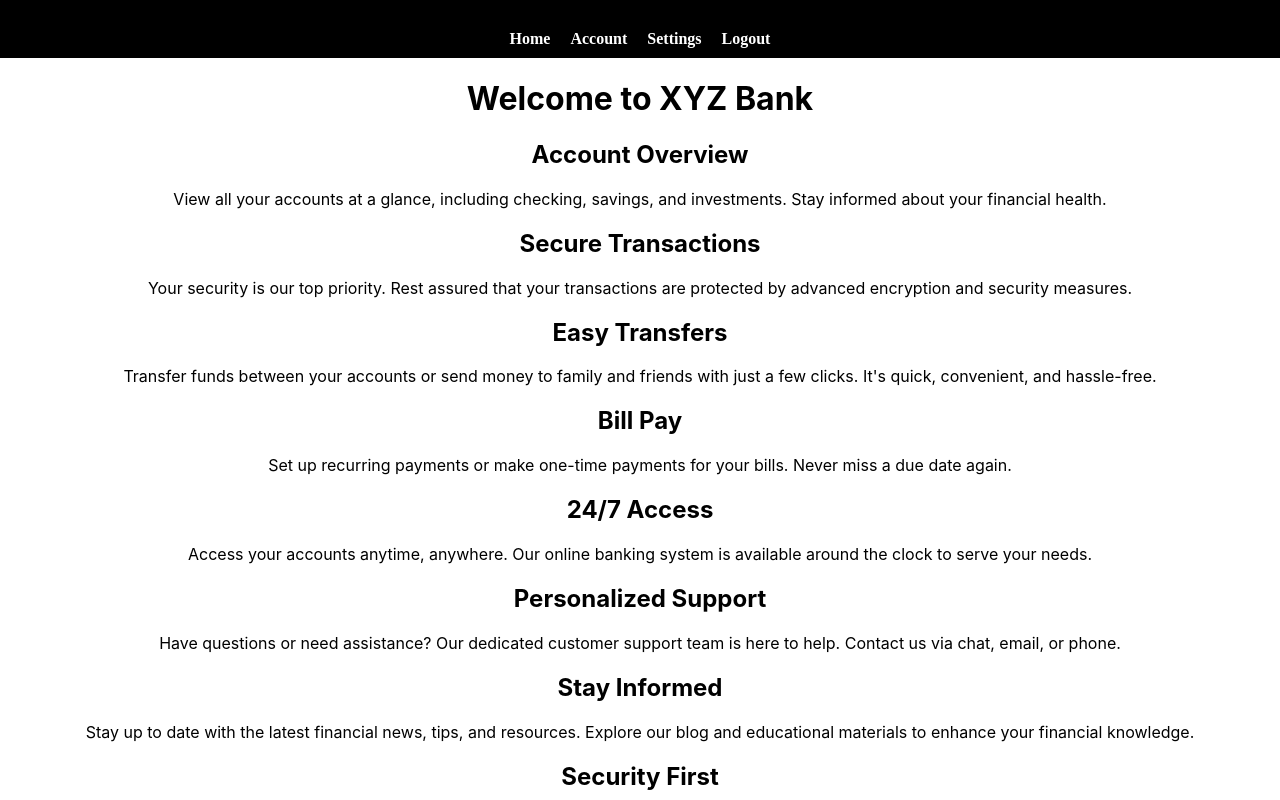
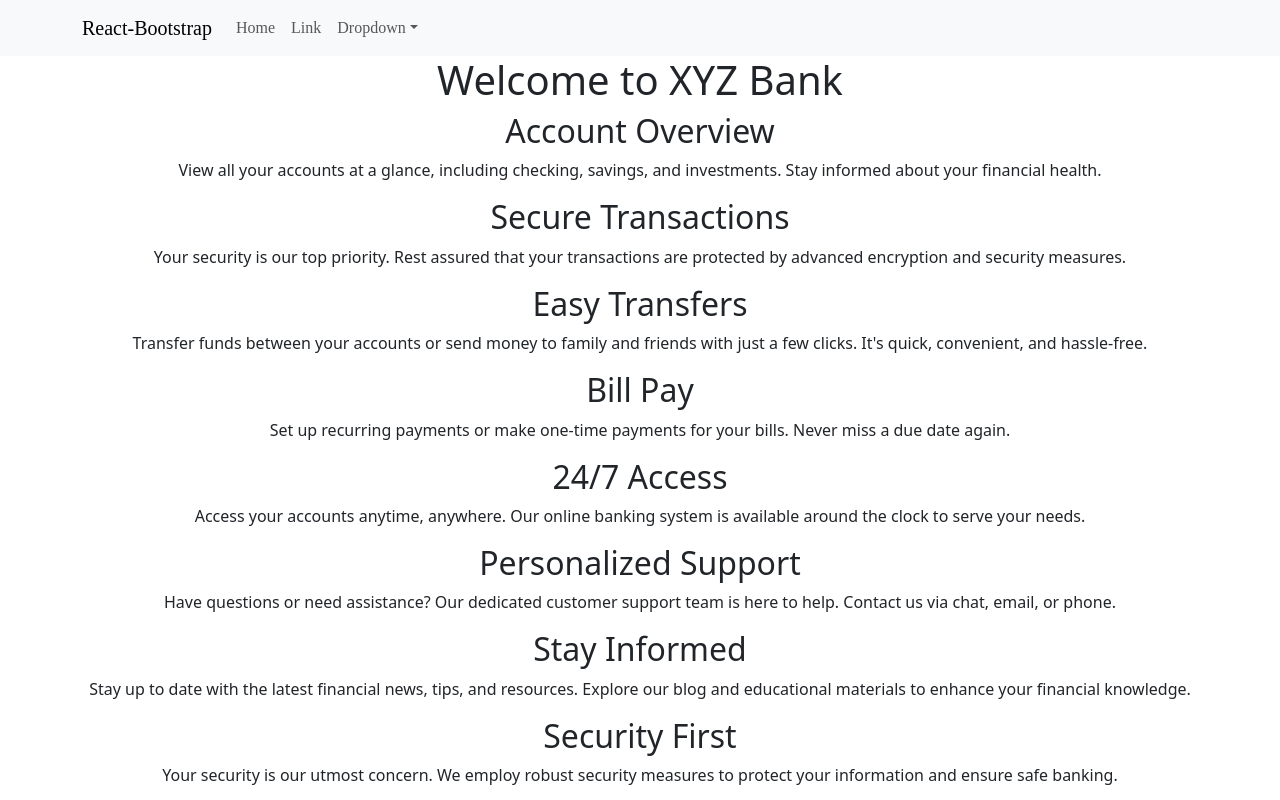
Before and after one commit to JoeG67/Banking-System, a React (Create React App) app: page /home in a window 1280 px wide. Shown: the top 800 px of the page. Built offline with nearby package versions, Linux system fonts and the light colour scheme.

Commit message:
Added React Bootstrap in to optimize CSS customization

```diff
--- a/package.json
+++ b/package.json
@@ -6,7 +6,10 @@
     "@testing-library/jest-dom": "^5.17.0",
     "@testing-library/react": "^13.4.0",
     "@testing-library/user-event": "^13.5.0",
+    "bootstrap": "^5.3.2",
     "react": "^18.2.0",
+    "react-bootstrap": "^2.8.0",
+    "react-bootstrap-validation": "^0.1.11",
     "react-dom": "^18.2.0",
     "react-router-dom": "^6.16.0",
     "react-scripts": "5.0.1",
--- a/src/Home.jsx
+++ b/src/Home.jsx
@@ -1,7 +1,13 @@
 import React, { useState } from "react";
+import Button from 'react-bootstrap/Button';
+import Container from 'react-bootstrap/Container';
+import Nav from 'react-bootstrap/Nav';
+import Navbar from 'react-bootstrap/Navbar';
+import NavDropdown from 'react-bootstrap/NavDropdown';
 import ReactDOM from "react-dom";
 import { Link } from 'react-router-dom'; // Import Link for navigation
 import "./App.scss";
+import 'bootstrap/dist/css/bootstrap.css';
 
 const handleLogout = () => {
   // Perform logout logic (e.g., clearing authentication tokens)
@@ -15,10 +21,7 @@
 function Home() {
     return(
       <div>
-      <nav class="navbar navbar-expand-lg bg-light">
-
-</nav>
-      <nav>
+      {/* <nav class="navbar navbar-expand-lg bg-light">
         <ul>
           <li>
             <Link to="/home">Home</Link>
@@ -30,13 +33,34 @@
             <Link to="/dashboard">Settings</Link>
           </li>
           <li>
-          <Link to="/">Logout</Link>
+          <Link to="/"><Button type="logout">Logout</Button></Link>
           </li>
-          {/* Add more navigation links as needed */}
         </ul>
-      </nav>
+      </nav> */}
+      <Navbar expand="lg" className="bg-body-tertiary">
+      <Container>
+        <Navbar.Brand href="#home">React-Bootstrap</Navbar.Brand>
+        <Navbar.Toggle aria-controls="basic-navbar-nav" />
+        <Navbar.Collapse id="basic-navbar-nav">
+          <Nav className="me-auto">
+            <Nav.Link href="#home">Home</Nav.Link>
+            <Nav.Link href="#link">Link</Nav.Link>
+            <NavDropdown title="Dropdown" id="basic-nav-dropdown">
+              <NavDropdown.Item href="#action/3.1">Action</NavDropdown.Item>
+              <NavDropdown.Item href="#action/3.2">
+                Another action
+              </NavDropdown.Item>
+              <NavDropdown.Item href="#action/3.3">Something</NavDropdown.Item>
+              <NavDropdown.Divider />
+              <NavDropdown.Item href="#action/3.4">
+                Separated link
+              </NavDropdown.Item>
+            </NavDropdown>
+          </Nav>
+        </Navbar.Collapse>
+      </Container>
+    </Navbar>
 
-      {/* Content */}
       <div class="content">
       <header>
         <h1>Welcome to XYZ Bank</h1>
@@ -91,8 +115,6 @@
     <footer>
         <p>&copy; 2023 XYZ Bank. All rights reserved.</p>
     </footer>
-
-        {/* Logout Button */}
       </div>
     </div>
   );
--- a/src/Login.js
+++ b/src/Login.js
@@ -4,7 +4,7 @@
 import "./App.scss";
 
 function App() {
-  // React States
+  // React States(Ensures that stuff like the email, password and error messages can be validated)
   const [email, setEmail] = useState('');
   const [password, setPassword] = useState('');
   const [errorMessage, setErrorMessage] = useState('');
@@ -23,15 +23,15 @@
 
 
   const handleLogin = () => {
-    // Simple form validation (replace with your validation logic)
+    // Simple form validation (replace with validation logic)
     if (email === '' || password === '') {
       setErrorMessage(alert('Username and password must be filled. Please try again.'));
     } else {
-      // Simulate a login request (replace with your authentication logic)
+      // Simulate a login request (replace with  authentication logic)
       if (email === 'username' && password === 'password') {
         navigate("/Home"); // Redirect to the Home page
-        // Redirect to another page or perform further actions here
-      } else {
+
+      } else {  // Redirect to another page or perform further actions here(either 404 or error popup)
         setErrorMessage(alert('Invalid email or password.'));
       }
     }
```
Also changed, not shown: 1 other file (tests, documents, lock files or other folders).
